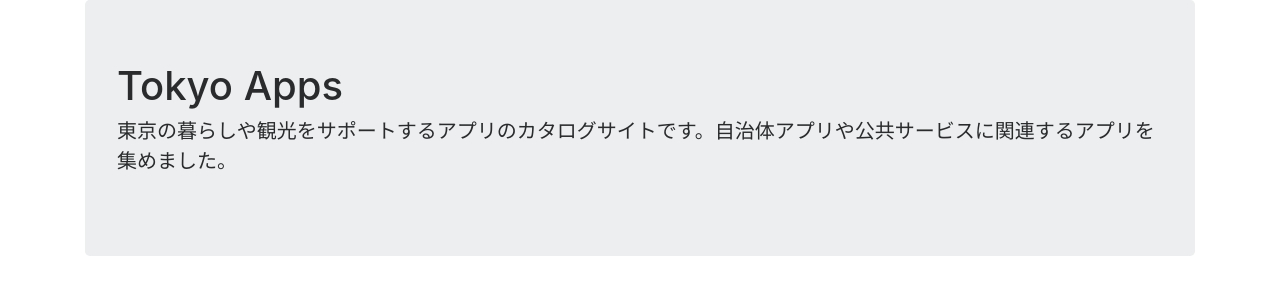
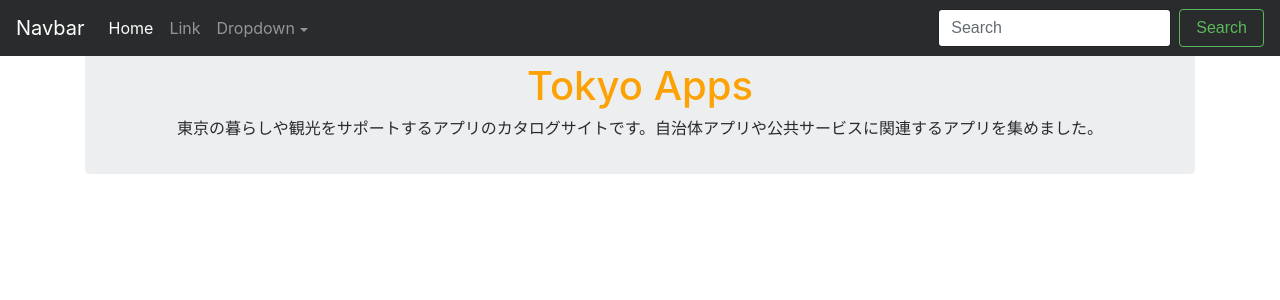
Before and after one commit to mamix1116/tokyoapps-proto, a Django app: page / in a window 1280 px wide. Shown: the top 300 px of the page. Run offline with Django 3.2, Linux system fonts and the light colour scheme; data that the repository does not hold is empty; some libraries are stand-ins or nearby versions.

Commit message:
add static files

```diff
--- a/blog/templates/blog/post_list.html
+++ b/blog/templates/blog/post_list.html
@@ -16,7 +16,7 @@
         <title>Tokyo Apps</title>
     </head>
     <body>
-      <!-- <nav class="navbar navbar-toggleable-md navbar-inverse fixed-top bg-inverse">
+      <nav class="navbar navbar-toggleable-md navbar-inverse fixed-top bg-inverse">
         <button class="navbar-toggler navbar-toggler-right" type="button" data-toggle="collapse" data-target="#navbarsExampleDefault" aria-controls="navbarsExampleDefault" aria-expanded="false" aria-label="Toggle navigation">
           <span class="navbar-toggler-icon"></span>
         </button>
@@ -44,7 +44,7 @@
             <button class="btn btn-outline-success my-2 my-sm-0" type="submit">Search</button>
           </form>
         </div>
-      </nav> -->
+      </nav>
 
       <div class="container">
         <div class="jumbotron">
--- /dev/null
+++ b/static/css/blog.css
@@ -0,0 +1,24 @@
+
+@font-family-sans-serif: "Helvetica Neue", Helvetica, Arial, "游ゴシック体", "Yu Gothic", YuGothic, "Hiragino Kaku Gothic ProN", Meiryo, sans-serif;
+
+.jumbotron {
+  text-align: center;
+  padding-bottom: 18px;
+}
+h1.sitetitle {
+    color: #FCA205;
+}
+p.lead {
+  font-size: 16px;
+}
+
+.appcard {
+  margin-bottom: 2rem;
+}
+h2 {
+  font-size: 1.2rem;
+  line-height: 1.5rem;
+}
+.btn_links {
+  margin-bottom: 12px;
+}
```
Also changed, not shown: 1 other file.
